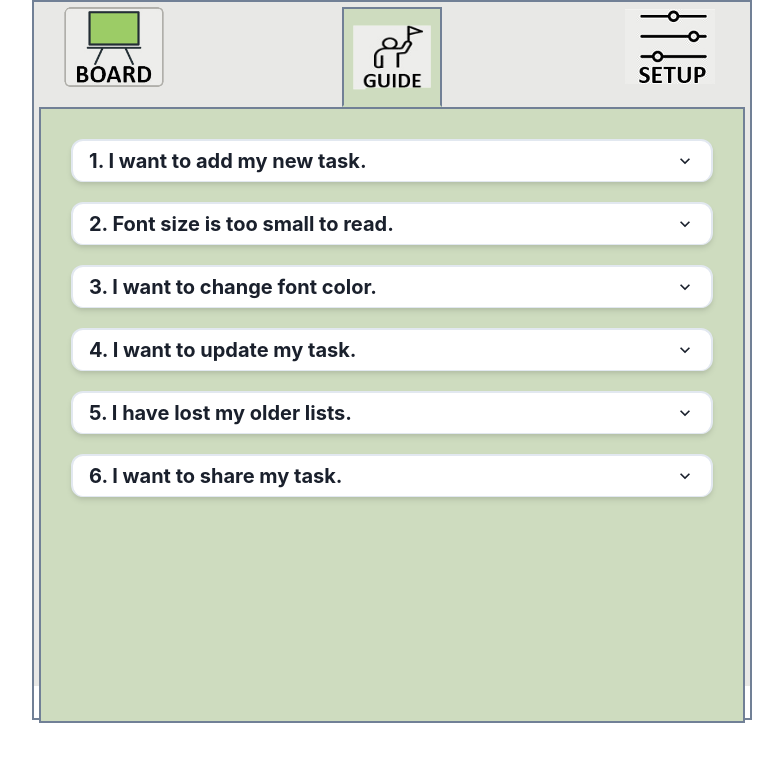
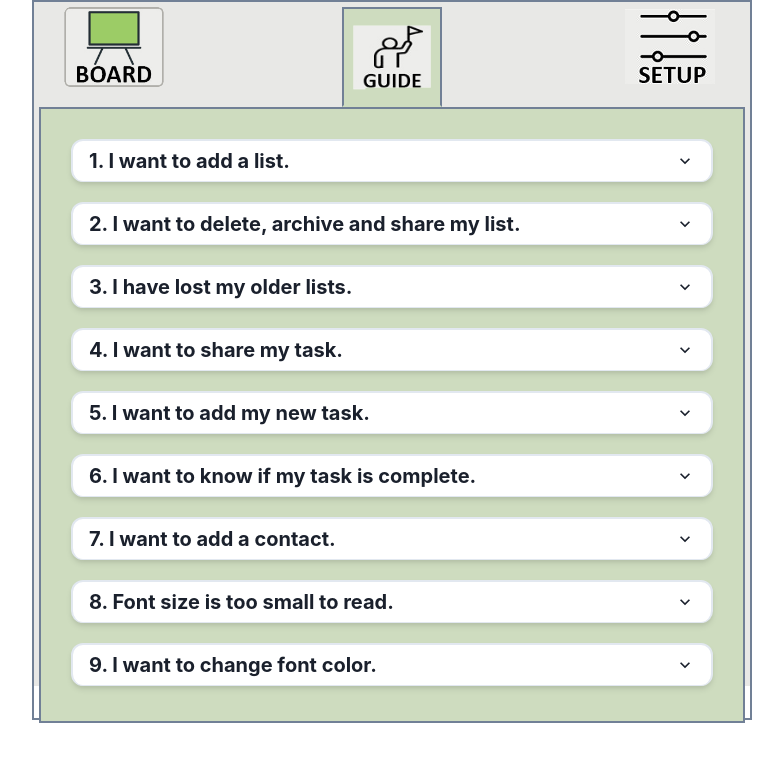
Before and after one commit to morags/lucille, a React (Create React App) app: page /guide in a window 1280 px wide. Shown: the top 762 px of the page, without its empty margins (248-1031 px from the left). Built offline with nearby package versions, Linux system fonts and the light colour scheme.

Commit message:
update guideData.js

```diff
--- a/src/pages/Guide/guideData.js
+++ b/src/pages/Guide/guideData.js
@@ -1,37 +1,50 @@
-import { v4 as uuidv4 } from 'uuid';
+import { v4 as uuidv4 } from "uuid";
 
 const guideData = [
   {
     id: uuidv4(),
-    title: 'I want to add my new task.',
-    guide: `Select BOARD tab on the top, click "LIST" icon at the bottom to make a list. After that, click "Task" icon at the bottom to put your task on it.`,
+    title: "I want to add a list.",
+    guide: `Click on the 'LIST' button located on the buttom of the screen, when a notebook appears, input your title of the list.`,
   },
   {
     id: uuidv4(),
-    title: 'Font size is too small to read.',
-    guide: `Select SETUP tab on the top, click "Aa" circular icons to adjust the size.`,
+    title: "I want to delete, archive and share my list.",
+    guide: `Simply click and hold the list for 3 seconds, the buttons will appear in this order: delete, archive and share.`,
   },
   {
     id: uuidv4(),
-    title: 'I want to change font color.',
-    guide: `Select SETUP tab on the top, click "Bulb" circular icons to adjust grayscale.`,
+    title: "I have lost my older lists.",
+    guide: `Click the task and rename it. Your update is saved after pressing Update button.`,
   },
   {
     id: uuidv4(),
-    title: 'I want to update my task.',
-    guide: `Lorem ipsum dolor sit amet, consectetur adipiscing elit, sed do
-      eiusmod tempor incididunt ut labore et dolore magna aliqua. Ut enim
-      ad minim veniam`,
+    title: "I want to share my task.",
+    guide: `Click and hold the task for 3 seconds. If you have already saved a contact(s), their names will be appeared to ask for help.`,
   },
   {
     id: uuidv4(),
-    title: 'I have lost my older lists.',
-    guide: `Click the task itself and rename it. Your update is saved after pressing Update button.`,
+    title: "I want to add my new task.",
+    guide: `Select BOARD tab on the top, click "LIST" icon at the bottom to make a list. After that, click "Task" icon at the bottom to add your task.`,
   },
   {
     id: uuidv4(),
-    title: 'I want to share my task.',
-    guide: `Long press on the task first and press share icon later. If you have already saved a contact(s), their name are appeared to ask for help.`,
+    title: "I want to know if my task is complete.",
+    guide: `On the task page, there is a tick box 'DONE' at the end of a task, simply tick that box to indicate that the task is done.`,
+  },
+  {
+    id: uuidv4(),
+    title: "I want to add a contact.",
+    guide: `On the SETUP tab, click the contact icon at the buttom of the page, 'Add Helper' form will appear, input name and email and upload a photo, then click 'Add new helper' button to save the contact.`,
+  },
+  {
+    id: uuidv4(),
+    title: "Font size is too small to read.",
+    guide: `Select SETUP tab on the top, click "Aa" icons to adjust the size.`,
+  },
+  {
+    id: uuidv4(),
+    title: "I want to change font color.",
+    guide: `Select SETUP tab on the top, click "Bulb" icons to adjust grayscale.`,
   },
 ];
 
```
